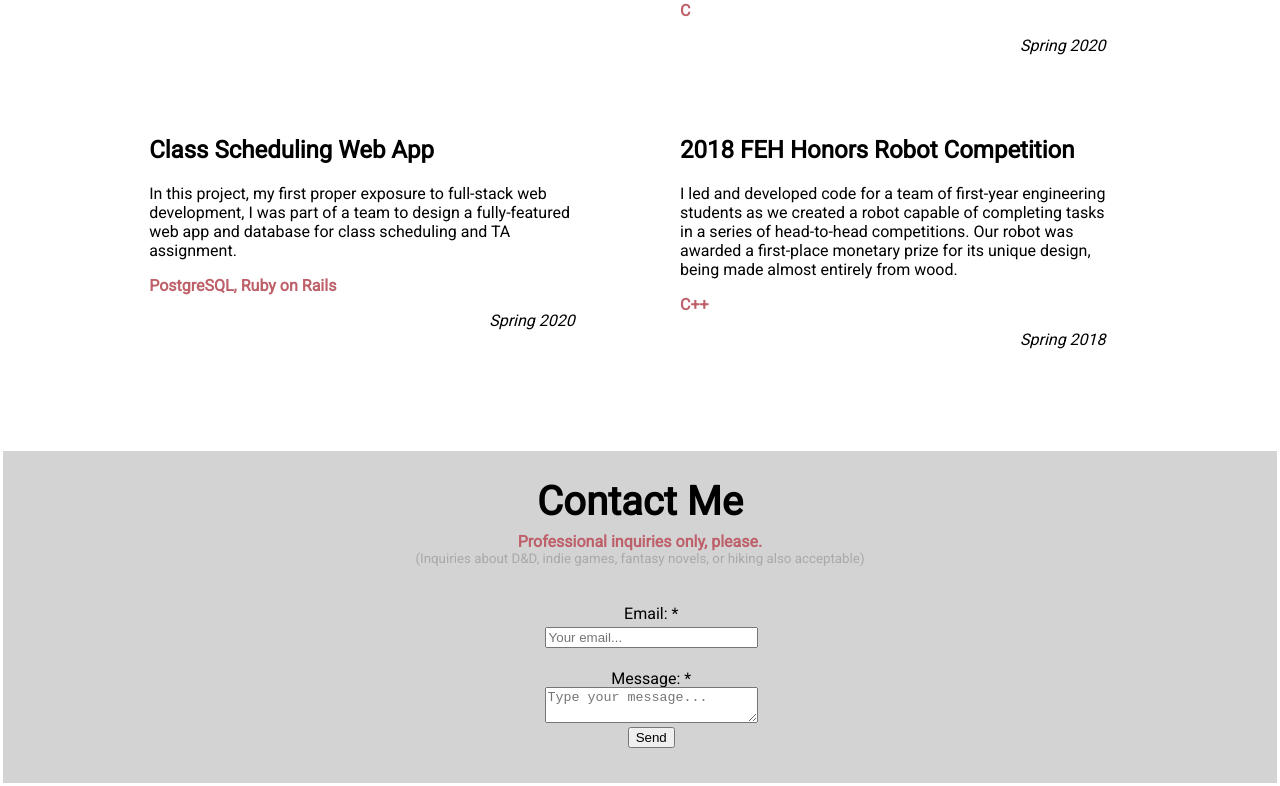
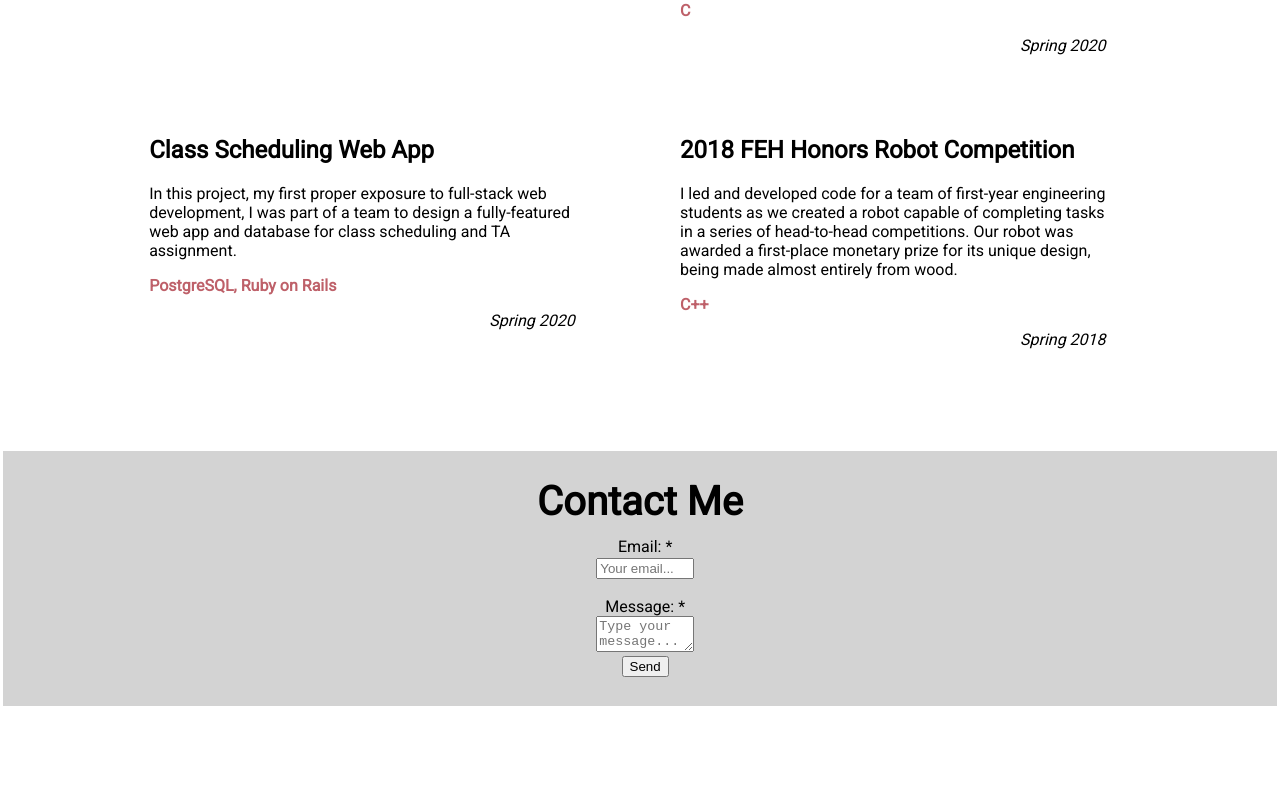
Before and after one commit to kate-swartz/personalsite, a React (Create React App) app: page / in a window 1280 px wide. Shown: the part 2479-3265 px from the top of the page. After the commit the page ends 3188 px from the top, so only its background shows below. Built offline with nearby package versions, Linux system fonts and the light colour scheme.

Commit message:
remove the dumb dae quirky blurb on the contact thing

```diff
--- a/src/Contact.js
+++ b/src/Contact.js
@@ -7,8 +7,6 @@ class Contact extends Component {
       <div id="contact" className="contact">
         <div className="contact-box">
           <h1>Contact Me</h1>
-          <p><b>Professional inquiries only, please.</b></p>
-          <sup>(Inquiries about D&D, indie games, fantasy novels, or hiking also acceptable)</sup>
           <div id="contact-form" class="form">
             <form action="https://formspree.io/f/xdoypqvy" method="POST">
               <input type="hidden" name="_subject" value="Contact request from kate-swartz.com" />
```
